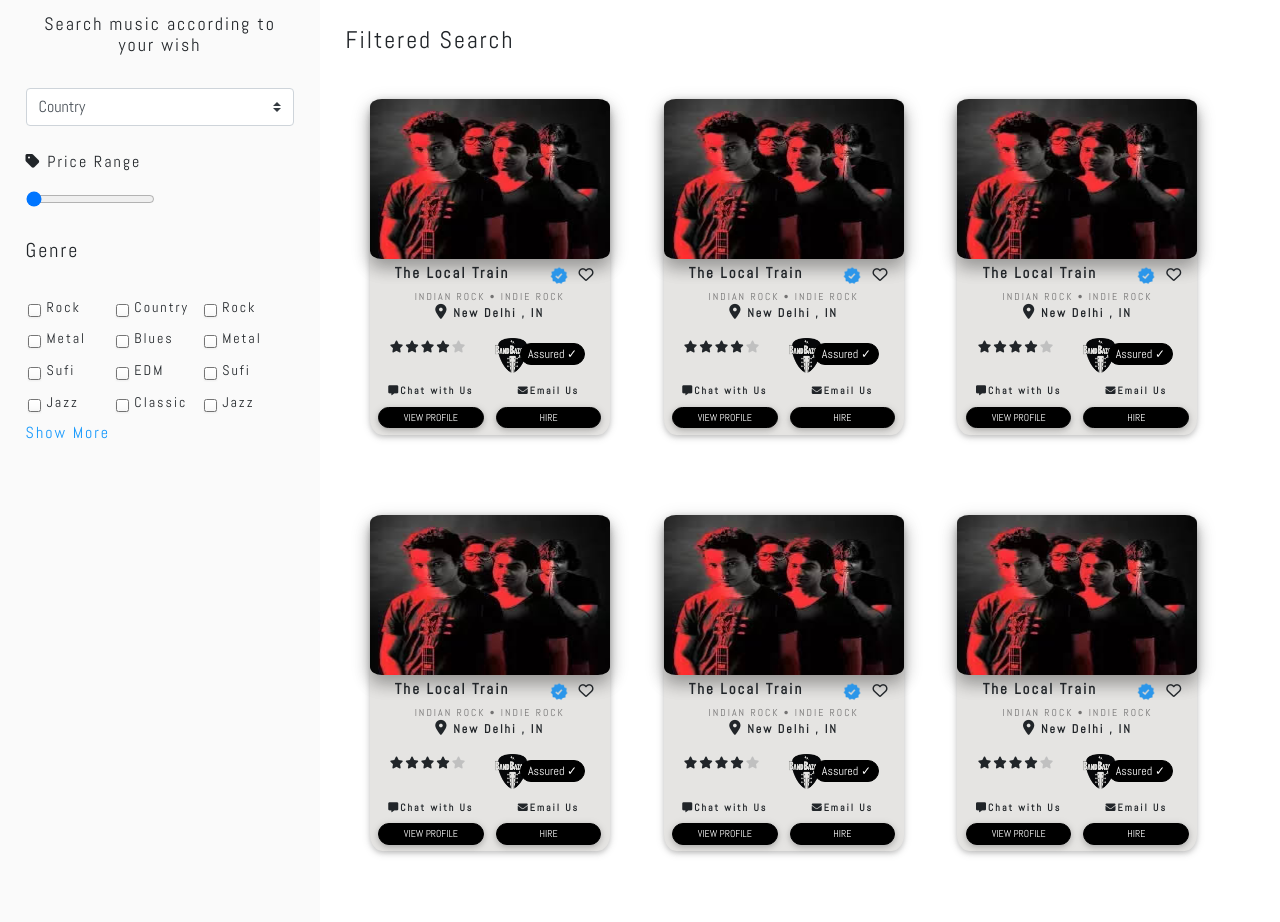
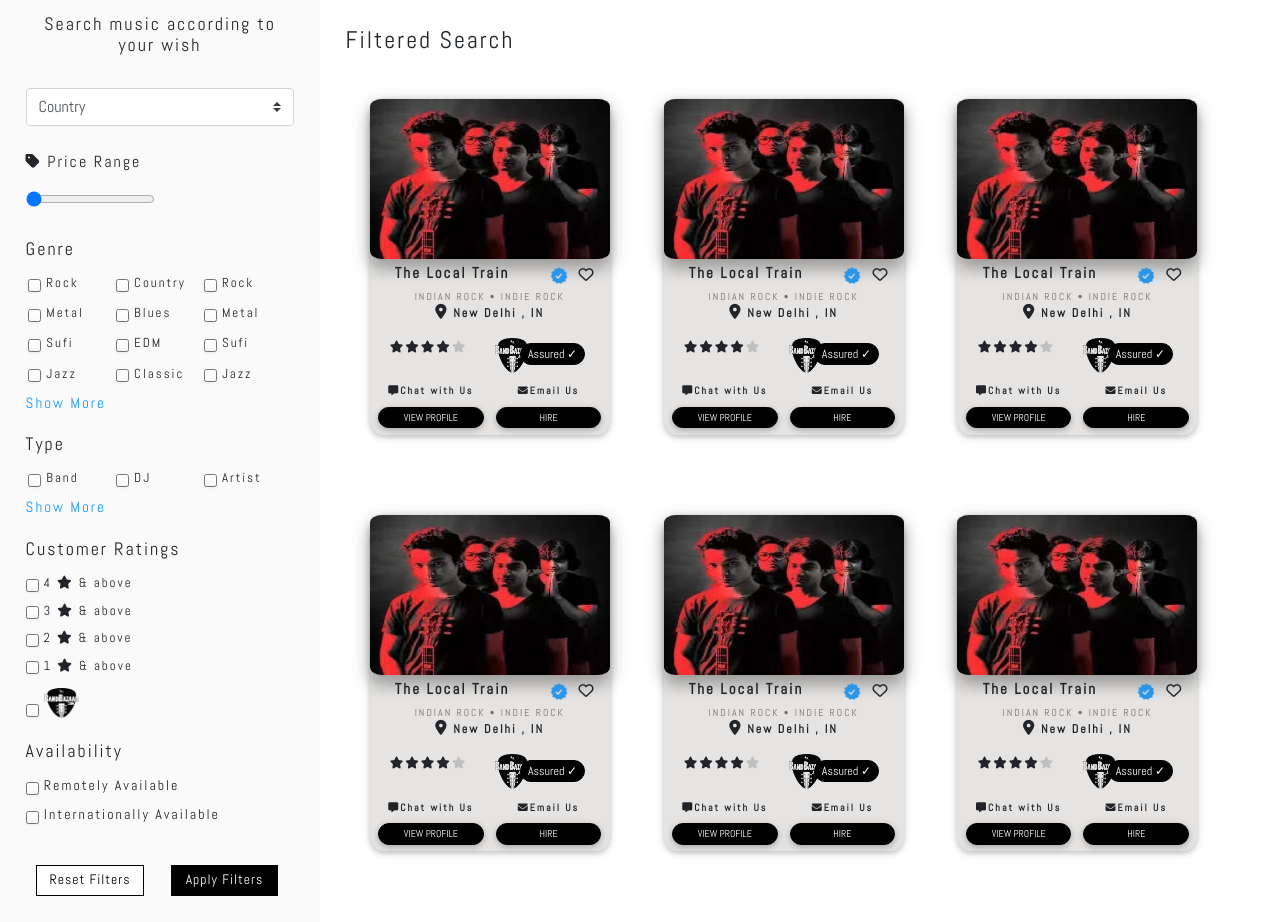
Before and after one commit to Utkarsh9799/Mach15Project, a React (Create React App) app in the folder website/: page /fp1 in a window 1280 px wide. Built offline with nearby package versions, Linux system fonts and the light colour scheme.

Commit message:
Filter page finished

```diff
--- a/website/src/components/filterpage/FP1/Filter.js
+++ b/website/src/components/filterpage/FP1/Filter.js
@@ -1,4 +1,38 @@
 import React from 'react';
+import styled from 'styled-components';
+
+const Btnstyle = styled.div`
+.apply{
+    background-color:#000;
+    color:white;
+    width:40%;
+    padding:1.5%;
+    font-size:0.86em;
+    letter-spacing:1px;
+    border: 1.1px solid #000000;
+    &:hover {
+      text-decoration:none;
+      color: #000;
+      background-color:white;
+}
+}
+.reset{
+    background-color:white;
+    color:#000;
+    width:40%;
+    margin-left: 4%;
+    margin-right: 10%;
+    padding:1.5%;
+    font-size:0.86em;
+    letter-spacing:1px;
+    border: 1.1px solid #000000;
+    &:hover {
+      text-decoration:none;
+      color: white;
+      background-color:#000;
+}
+}
+`
 
 const inputStyle = {
   width: '13px',
@@ -18,7 +52,7 @@
     display: 'block',
     paddingLeft: '15px',
     textIndent: '-15px',
-    fontSize: '14px',
+    fontSize: '13px',
     width: 'calc(100%/3)'
 }
 
@@ -38,8 +72,7 @@
                 <p><i className="fa fa-tag"></i> Price Range</p>
                 <input type="range" min="100" max="1000"></input>
                 <br /><br />
-                <h5 style={{fontSize: '20px'}}>Genre</h5>
-                <br />
+                <h5 style={{fontSize: '18px',marginBottom: '5%'}}>Genre</h5>
                 <div className="row">
                     <label style={labelStyle}><input type="checkbox" style={inputStyle}/>  Rock</label>
                     <label style={labelStyle}><input type="checkbox" style={inputStyle}/>  Country</label>
@@ -60,7 +93,33 @@
                     <label style={labelStyle}><input type="checkbox" style={inputStyle}/>  Classic</label>
                     <label style={labelStyle}><input type="checkbox" style={inputStyle}/>  Jazz</label>
                 </div>
-                <h5 style={{color: '#1799fc',fontSize: '16px'}}><b>Show More</b></h5>
+                <h5 style={{color: '#1799fc',fontSize: '15px',marginBottom: '8%'}}><b>Show More</b></h5>
+                <h5 style={{fontSize: '18px',marginBottom: '5%'}}>Type</h5>
+                <div className="row">
+                    <label style={labelStyle}><input type="checkbox" style={inputStyle}/>  Band</label>
+                    <label style={labelStyle}><input type="checkbox" style={inputStyle}/>  DJ</label>
+                    <label style={labelStyle}><input type="checkbox" style={inputStyle}/>  Artist</label>
+                </div>
+                <h5 style={{color: '#1799fc',fontSize: '15px',marginBottom: '8%'}}><b>Show More</b></h5>
+                <h5 style={{fontSize: '18px',marginBottom: '5%'}}>Customer Ratings</h5>
+                <label style={{display: 'block',paddingLeft: '15px',textIndent: '-15px',
+                fontSize: '13px'}}><input type="checkbox" style={inputStyle}/>  4 &nbsp;&nbsp;&nbsp;<i className="fa fa-star"></i> & above</label>
+                <label style={{display: 'block',paddingLeft: '15px',textIndent: '-15px',
+                fontSize: '13px'}}><input type="checkbox" style={inputStyle}/>  3 &nbsp;&nbsp;&nbsp;<i className="fa fa-star"></i> & above</label>
+                <label style={{display: 'block',paddingLeft: '15px',textIndent: '-15px',
+                fontSize: '13px'}}><input type="checkbox" style={inputStyle}/>  2 &nbsp;&nbsp;&nbsp;<i className="fa fa-star"></i> & above</label>
+                <label style={{display: 'block',paddingLeft: '15px',textIndent: '-15px',
+                fontSize: '13px'}}><input type="checkbox" style={inputStyle}/>  1 &nbsp;&nbsp;&nbsp;<i className="fa fa-star"></i> & above</label>
+                <label style={{display: 'block',paddingLeft: '15px',textIndent: '-15px',
+                fontSize: '13px'}}><input type="checkbox" style={inputStyle}/>  <img src={require('../../../assets/icons/png.png')} alt=""
+                style={{height: '30px',width: '35px', marginTop: '2%'}} /> </label>
+                <h5 style={{fontSize: '18px',marginBottom: '5%',marginTop: '8%'}}>Availability</h5>
+                <label style={{display: 'block',paddingLeft: '15px',textIndent: '-15px',fontSize: '14px'}}><input type="checkbox" style={inputStyle}/>&nbsp;Remotely Available</label>
+                <label style={{display: 'block',paddingLeft: '15px',textIndent: '-15px',fontSize: '14px'}}><input type="checkbox" style={inputStyle}/>&nbsp;Internationally Available</label>
+                <Btnstyle style={{marginTop: '15%'}}>
+                    <button type="button" className="reset">Reset Filters</button>
+                    <button type="button" className="apply">Apply Filters</button>
+                </Btnstyle>
             </div>
         </div>
     );
```
